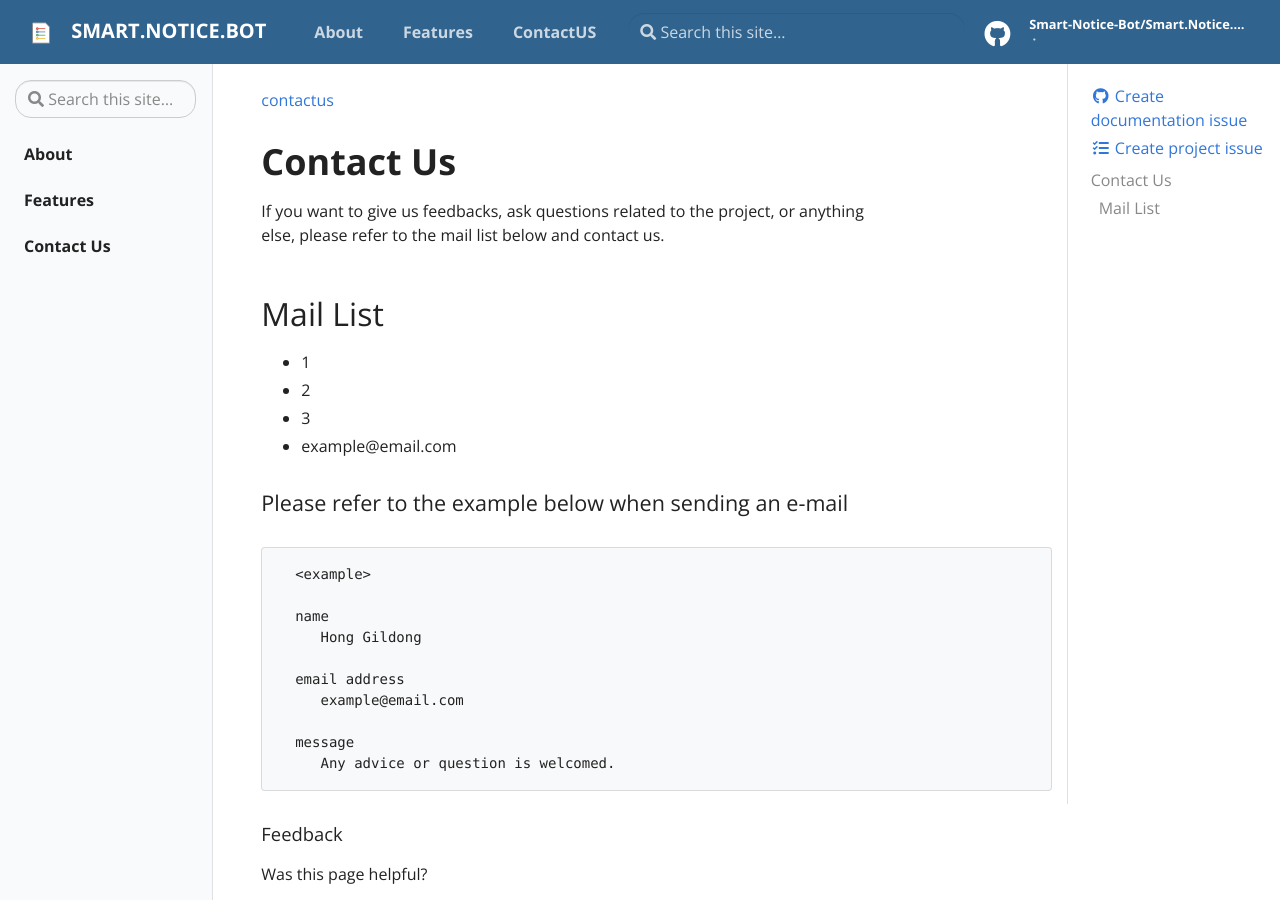
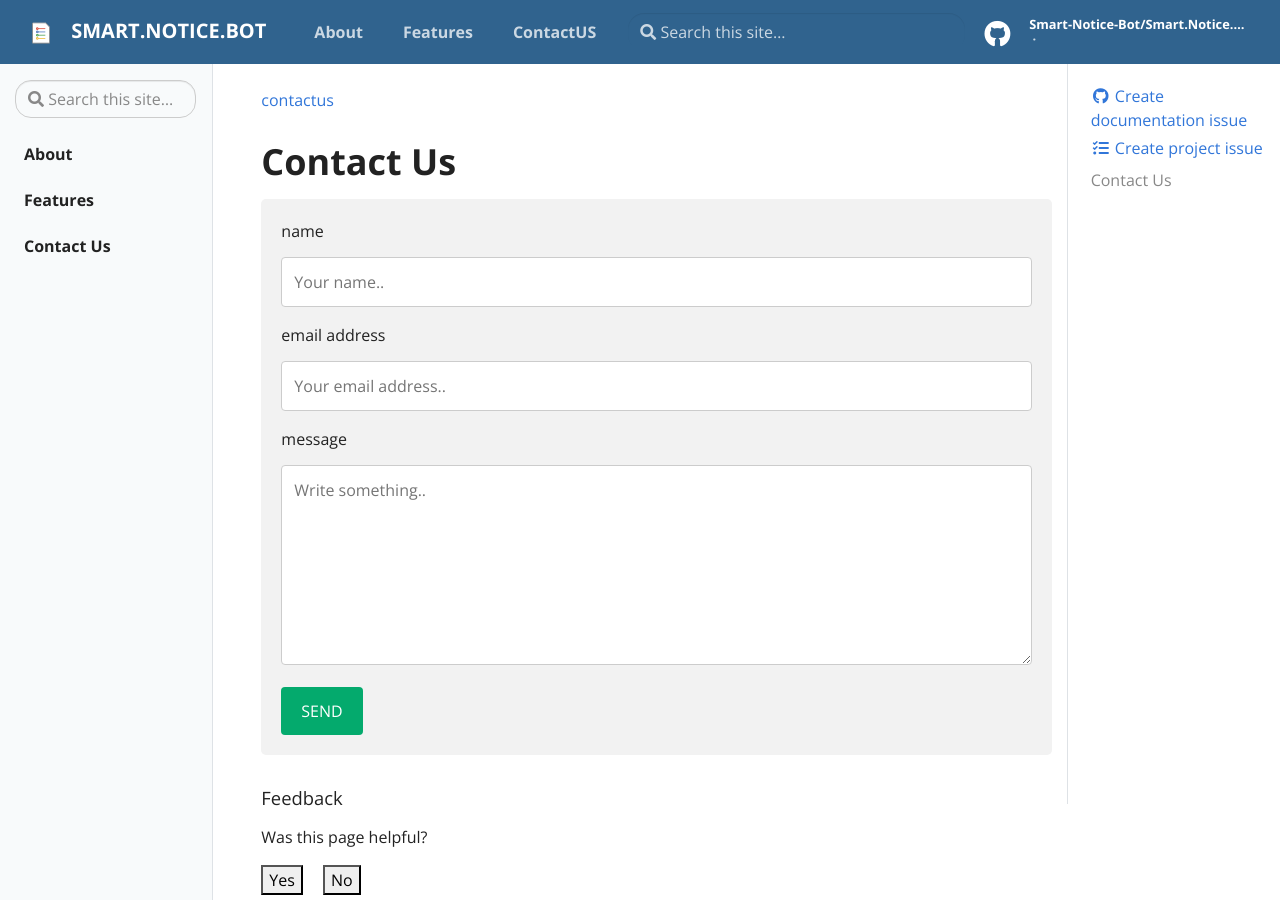
Before and after one commit to Smart-Notice-Bot/Smart.Notice.Bot, a Jekyll site: the page built from pages/contactus.md, in a window 1280 px wide and 900 px high. Built offline with Jekyll 4.4.1, drawn with Linux system fonts in a browser that asks for light colours.

Commit message:
Update contactus.md

```diff
--- a/pages/contactus.md
+++ b/pages/contactus.md
@@ -3,26 +3,47 @@
 permalink: /contactus/
 ---
 
-# Contact Us
-
-<p>If you want to give us feedbacks, ask questions related to the project, or anything else, please refer to the mail list below and contact us.</p>
-
-<h2> Mail List </h2>
-
-- 1
-- 2
-- 3
-- example@email.com
-
-<h4>Please refer to the example below when sending an e-mail</h4>
-
-      <example>
-
-      name
-         Hong Gildong
-
-      email address
-         example@email.com
-
-      message
-         Any advice or question is welcomed.
+<head>
+   <style>
+      input[type=text], select, textarea {
+         width: 100%; /* Full width */
+         padding: 12px; /* Some padding */
+         border: 1px solid #ccc; /* Gray border */
+         border-radius: 4px; /* Rounded borders */
+         box-sizing: border-box; /* Make sure that padding and width stays in place */
+         margin-top: 6px; /* Add a top margin */
+         margin-bottom: 16px; /* Bottom margin */
+         resize: vertical /* Allow the user to vertically resize the textarea (not horizontally) */
+         }
+      input[type=submit] {
+         background-color: #04AA6D;
+         color: white;
+         padding: 12px 20px;
+         border: none;
+         border-radius: 4px;
+         cursor: pointer;
+         }
+      input[type=submit]:hover {
+      background-color: #45a049;
+      }
+      .container {
+         border-radius: 5px;
+         background-color: #f2f2f2;
+         padding: 20px;
+      }
+   </style>
+   <h1>Contact Us</h1>
+</head>
+<body>
+   <div class="container">
+      <form action="action_page.php">
+         <label for="name">name</label>
+         <input type="text" id="name" name="firstname" placeholder="Your name..">
+         <label for="email">email address</label>
+         <input type="text" id="email" name="lastname" placeholder="Your email address..">
+         <label for="subject">message</label>
+         <textarea id="subject" name="subject" placeholder="Write something.." style="height:200px"></textarea>
+         <input type="submit" value="SEND">
+  </form>
+</div>
+</body>
```
